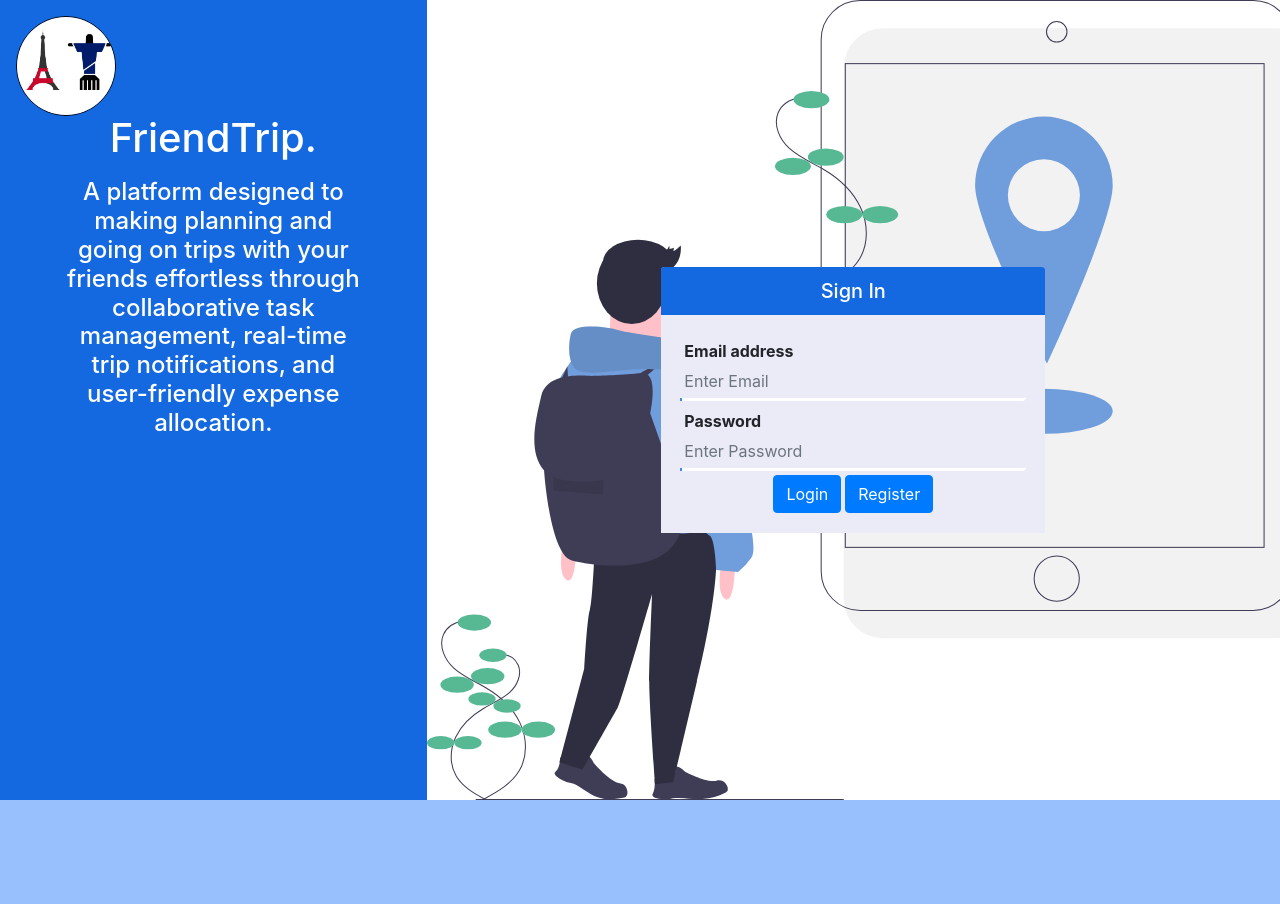
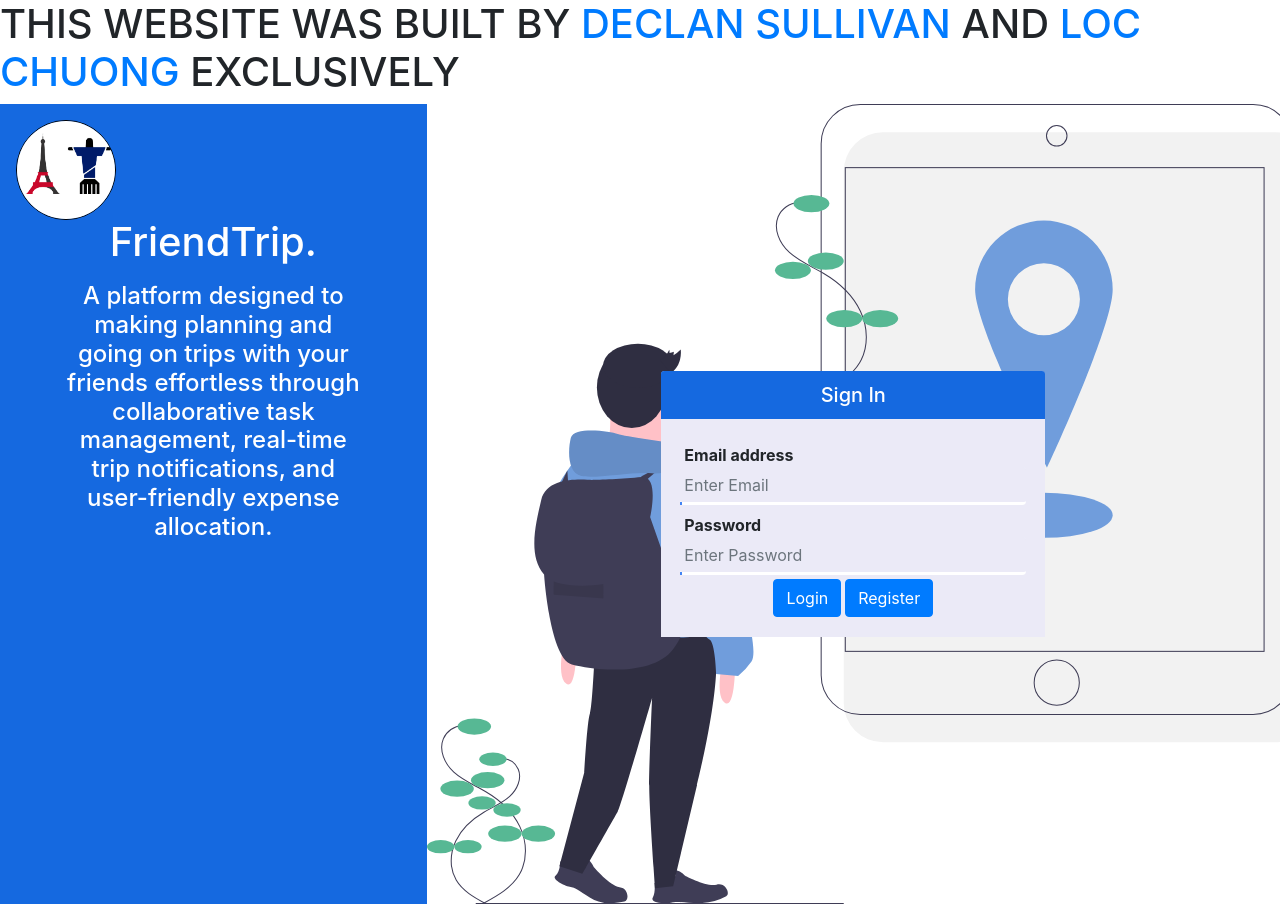
Before and after one commit to declansullivan/friendtrip, a React (Create React App) app: page / in a window 1280 px wide. Before the commit the page ends 800 px from the top, so only its background shows below. Built offline with nearby package versions, Linux system fonts and the light colour scheme.

Commit message:
Add accreditation

```diff
--- a/src/App.js
+++ b/src/App.js
@@ -21,6 +21,9 @@ class App extends Component {
   render() {
     return (
       <div>
+        <h1>THIS WEBSITE WAS BUILT BY
+          <a href="https://www.linkedin.com/in/declansullivan/"> DECLAN SULLIVAN</a> AND
+          <a href="https://www.linkedin.com/in/loc-chuong/"> LOC CHUONG</a> EXCLUSIVELY </h1>
         <Router>
           <Route exact path='/' component={SignIn} />
           <Route exact path='/signup' component={CreateAccount} />
```
